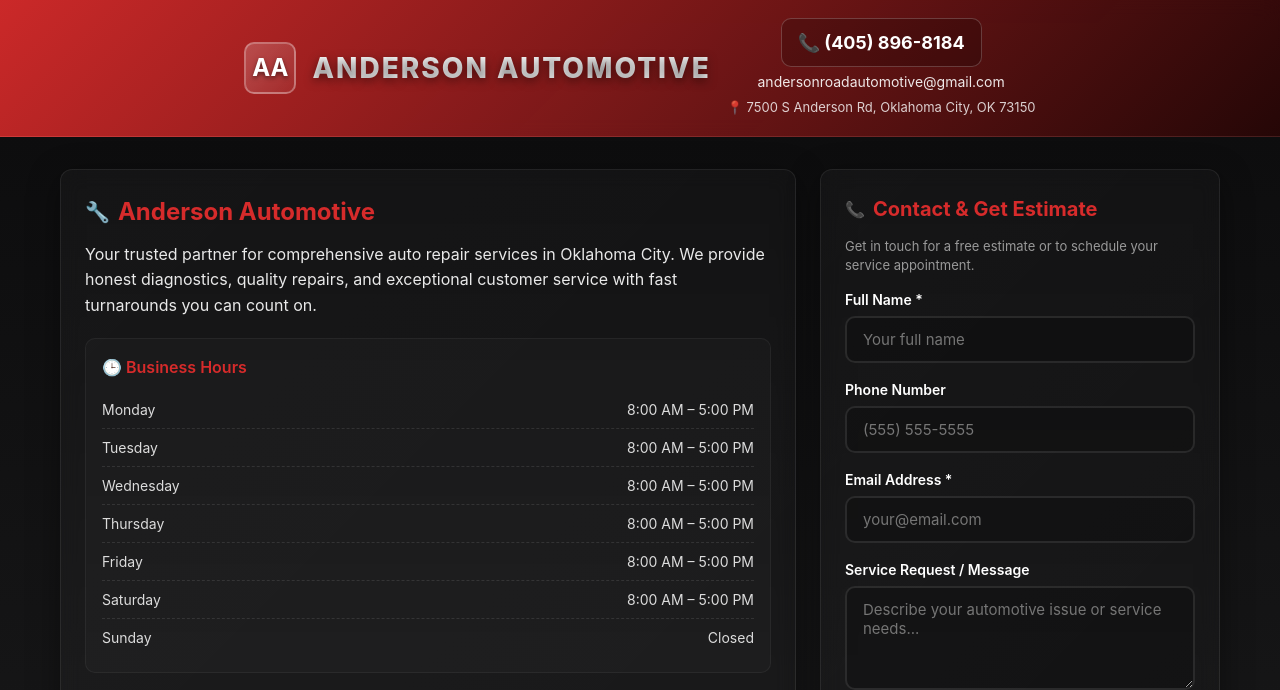
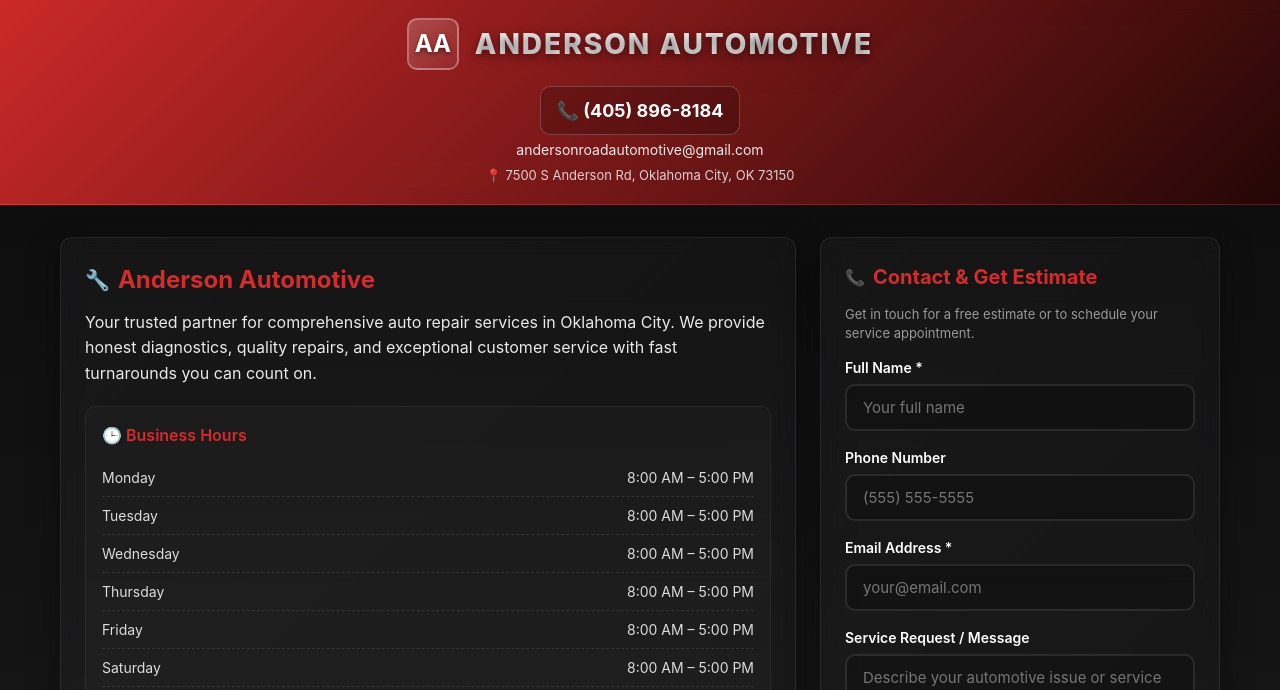
Before and after one commit to JamesBrownR/Anderson-Automotive, a plain HTML site: page index.html in a window 1280 px wide. Shown: the top 690 px of the page. Drawn offline with Linux system fonts and the light colour scheme.

Commit message:
Update index.html

```diff
--- a/index.html
+++ b/index.html
@@ -422,6 +422,8 @@
   header{
     justify-content: center;
     text-align: center;
+    flex-direction: column; /* Add this line */
+    gap: 16px; /* Add this line */
   }
   .brand{
     justify-content: center;
```
